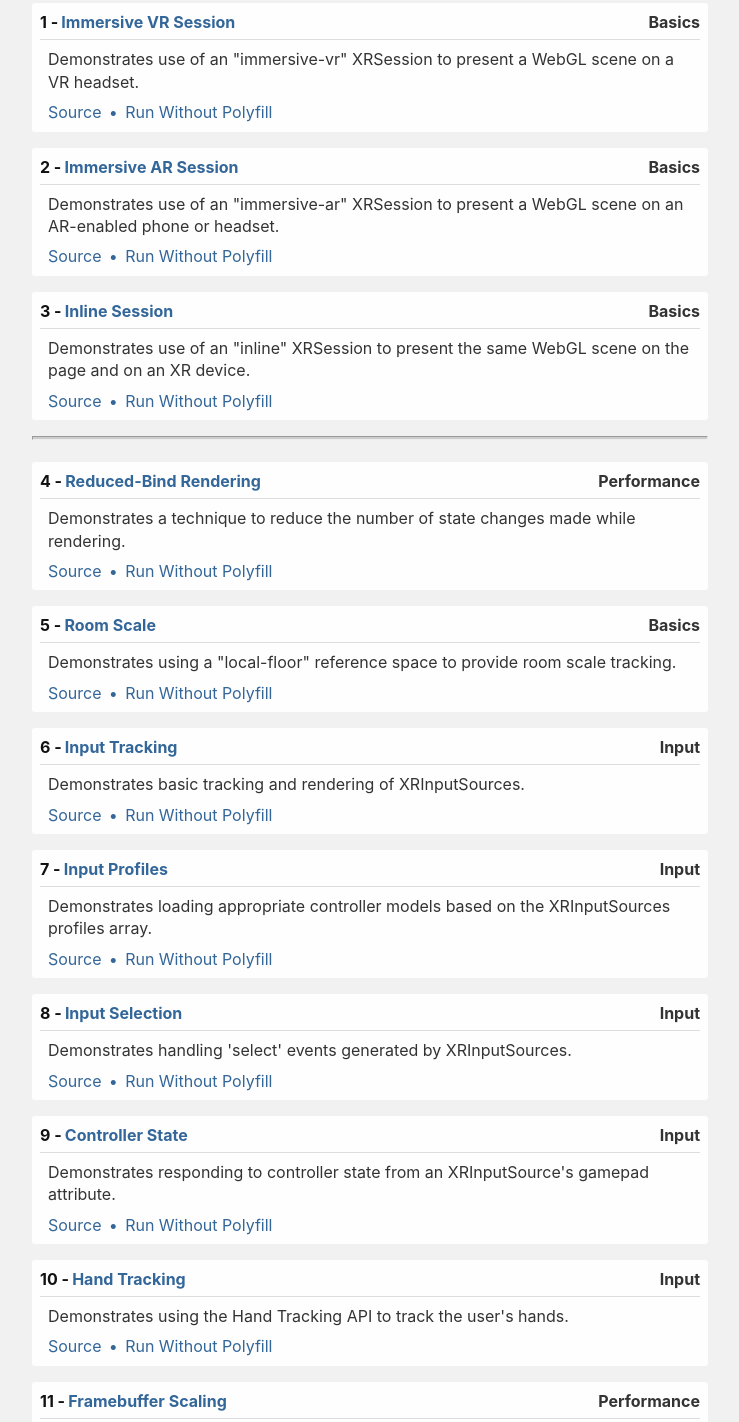
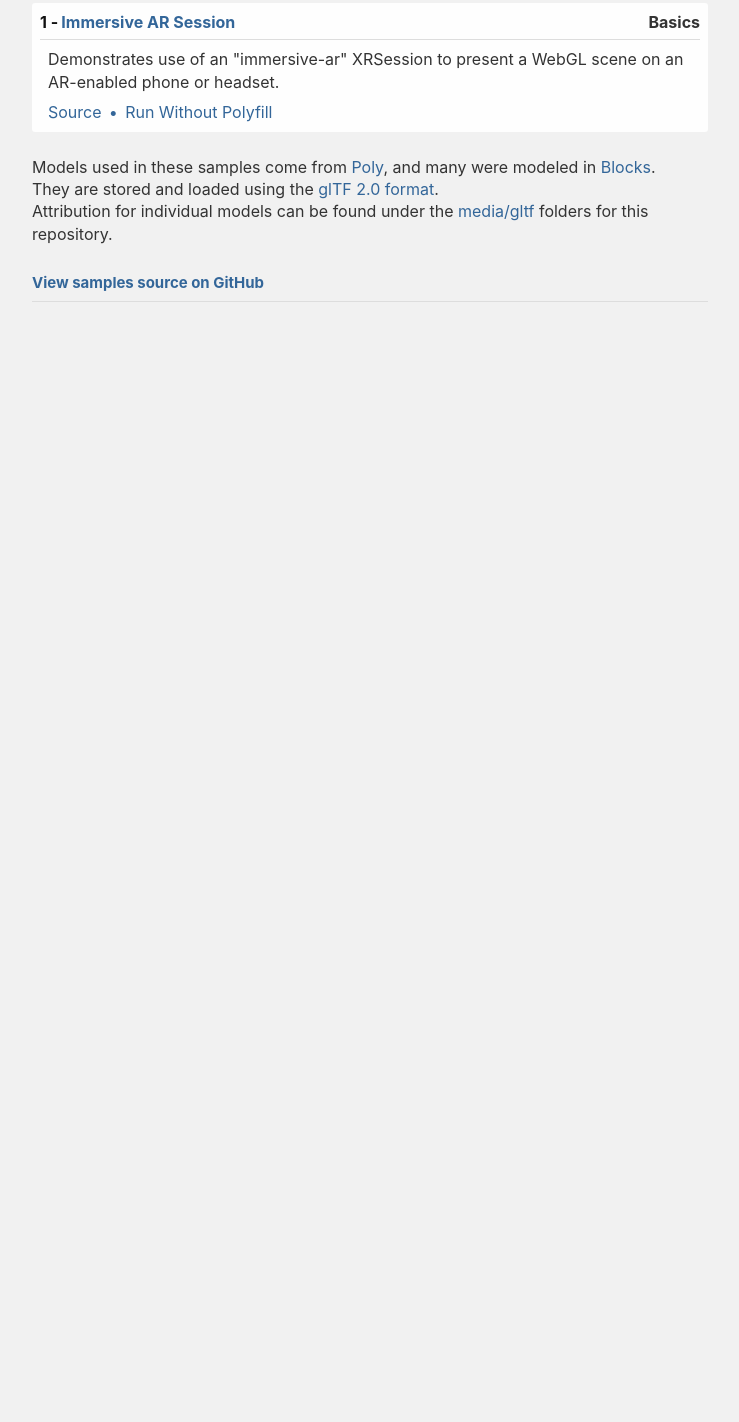
Before and after one commit to Rishi-314/AR1, a plain HTML site: page index.html in a window 1280 px wide. Shown: the part 522-1944 px from the top of the page, without its empty margins (270-1009 px from the left). After the commit the page ends 880 px from the top, so only its background shows below. Drawn offline with Linux system fonts and the light colour scheme.

Commit message:
Update index.html

```diff
--- a/index.html
+++ b/index.html
@@ -152,104 +152,13 @@
 
         <script>
           let pages = [
-            { title: 'Immersive VR Session', category: 'Basics',
-              path: 'immersive-vr-session.html',
-              description: 'Demonstrates use of an "immersive-vr" XRSession to present a WebGL scene on a VR headset.' },
+
 
             { title: 'Immersive AR Session', category: 'Basics',
               path: 'immersive-ar-session.html',
               description: 'Demonstrates use of an "immersive-ar" XRSession to present a WebGL scene on an AR-enabled phone or headset.' },
 
-            { title: 'Inline Session', category: 'Basics',
-              path: 'inline-session.html',
-              description: 'Demonstrates use of an "inline" XRSession to present the same WebGL scene on the page and on an XR device.' },
 
-            { tag: 'hr' },
-            { tag: 'br' },
-
-            { title: 'Reduced-Bind Rendering', category: 'Performance',
-              path: 'reduced-bind-rendering.html',
-              description: 'Demonstrates a technique to reduce the number of state changes made while rendering.' },
-
-            { title: 'Room Scale', category: 'Basics',
-            path: 'room-scale.html',
-            description: 'Demonstrates using a "local-floor" reference space to provide room scale tracking.' },
-
-            { title: 'Input Tracking', category: 'Input',
-            path: 'input-tracking.html',
-            description: 'Demonstrates basic tracking and rendering of XRInputSources.'},
-
-            { title: 'Input Profiles', category: 'Input',
-            path: 'input-profiles.html',
-            description: 'Demonstrates loading appropriate controller models based on the XRInputSources profiles array.'},
-
-            { title: 'Input Selection', category: 'Input',
-            path: 'input-selection.html',
-            description: 'Demonstrates handling \'select\' events generated by XRInputSources.'},
-
-            { title: 'Controller State', category: 'Input',
-            path: 'controller-state.html',
-            description: 'Demonstrates responding to controller state from an XRInputSource\'s gamepad attribute.'},
-
-            { title: 'Hand Tracking', category: 'Input',
-            path: 'immersive-hands.html',
-            description: 'Demonstrates using the Hand Tracking API to track the user\'s hands.'},
-
-            { title: 'Framebuffer Scaling', category: 'Performance',
-            path: 'framebuffer-scaling.html',
-            description: 'Demonstrates scaling a layer\'s framebuffer to statically control performance or quality.' },
-
-            { title: 'Viewport Scaling', category: 'Performance',
-            path: 'viewport-scaling.html',
-            description: 'Demonstrates dynamcially scaling a layer\'s viewport to control performance at the expense of quality.' },
-
-            { title: '360 Stereo Photos', category: 'Content',
-            path: '360-photos.html',
-            description: 'Demonstrates displaying a 360 degree equirectangular stereo photo.' },
-
-            { title: 'Stereo Video', category: 'Content',
-            path: 'stereo-video.html',
-            description: 'Demonstrates playing stereo videos.' },
-
-            { title: 'Positional Audio', category: 'Content',
-            path: 'positional-audio.html',
-            description: 'Demonstrates playing audio that sounds as if it originates at a specific point in the space.' },
-
-            { title: 'Spectator Mode', category: 'Advanced Techniques',
-              path: 'spectator-mode.html',
-              description: 'Demonstrates rendering a 3rd person view of the scene to an external monitor.' },
-
-            { title: 'Teleportation', category: 'Advanced Techniques',
-              path: 'teleportation.html',
-              description: 'Demonstrates teleporting the viewer around the scene with getOffsetReferenceSpace().'},
-
-            { tag: 'hr' },
-            { tag: 'br' },
-
-            { title: 'Anchors', category: 'AR Basics',
-              path: 'anchors.html',
-              description: 'Demonstrates using the Anchors API to place virtual objects in real-world locations.'},
-
-            { title: 'Hit Test', category: 'AR Basics',
-              path: 'hit-test.html',
-              description: 'Demonstrates using the Hit Test API to place virtual objects on real-world surfaces.'},
-
-            { title: 'Hit Test with Anchors', category: 'AR Basics',
-              path: 'hit-test-anchors.html',
-              description: 'Demonstrates using the Hit Test API together with the Anchors API to place virtual objects on real-world surfaces.'},
-
-            { tag: 'hr' },
-            { tag: 'br' },
-
-            { title: 'Barebones VR', category: 'No Dependencies',
-              path: 'vr-barebones.html',
-              description: 'Extremely simple use of "immersive-vr" sessions with no library dependencies. Doesn\'t render anything exciting.',
-              noPolyfill: true },
-
-            { title: 'Barebones AR', category: 'No Dependencies',
-              path: 'ar-barebones.html',
-              description: 'Extremely simple use of "immersive-ar" sessions with no library dependencies. Doesn\'t render anything exciting.',
-              noPolyfill: true },
           ];
 
           let mainElement = document.getElementById("main");
```
